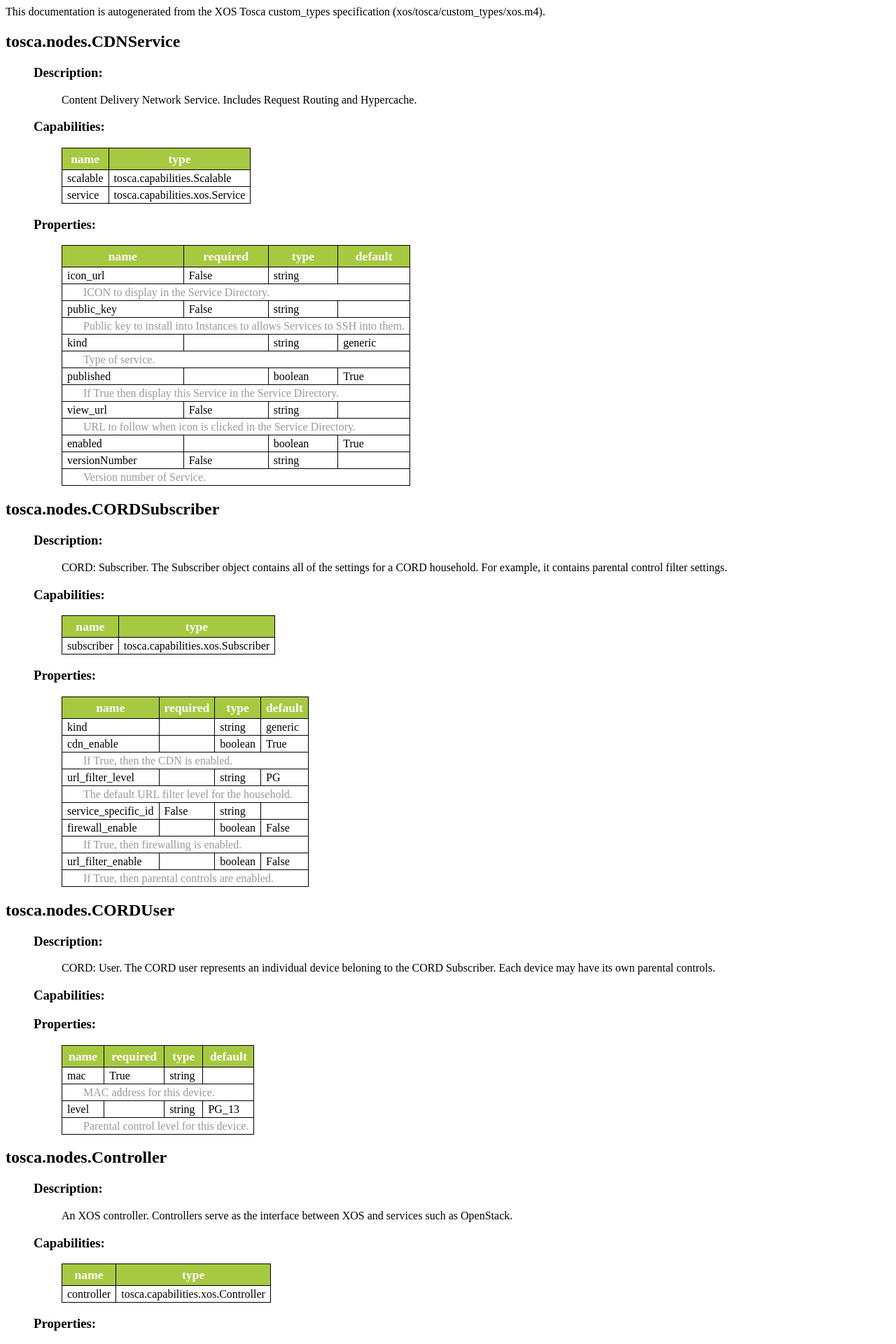
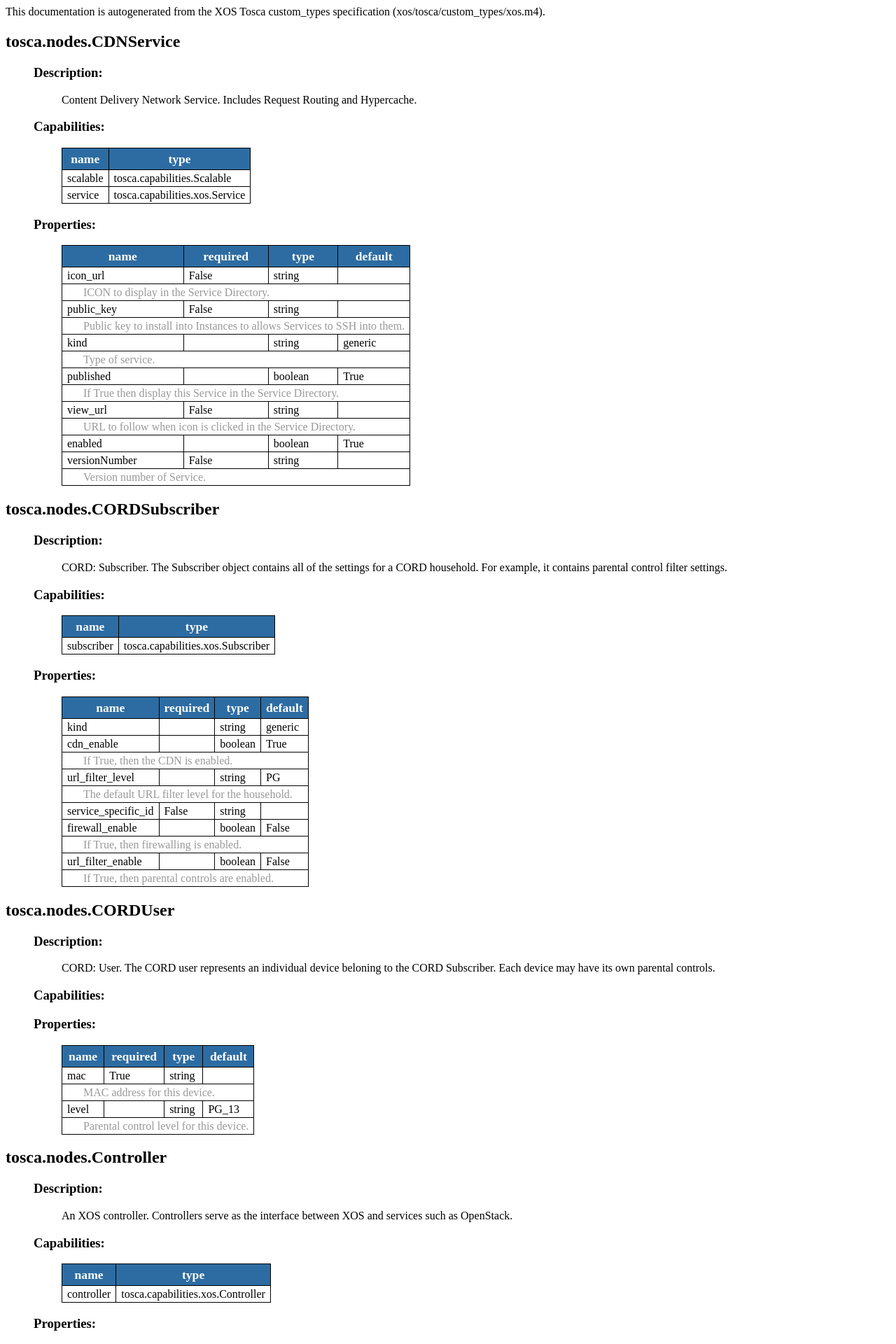
Before and after one commit to open-cloud/open-cloud.github.io.old, a Jekyll site: the page tosca_reference.html, which Jekyll copies as it is, in a window 1280 px wide. Shown: the top 1920 px of the page at 70% size. Built offline with Jekyll 4.4.1, drawn with Linux system fonts in a browser that asks for light colours; Markdown is read by kramdown in place of the engine named in the settings.

Commit message:
switch table headers to XOS blue

```diff
--- a/tosca_reference.html
+++ b/tosca_reference.html
@@ -13,7 +13,8 @@
   font-size: 1.1em;
   padding-top: 5px;
   padding-bottom: 4px;
-  background-color: #A7C942;
+  oldbackground-color: #A7C942;
+  background-color: #2d6ca2;
   color: #ffffff;
 }
 .helptext {
```
